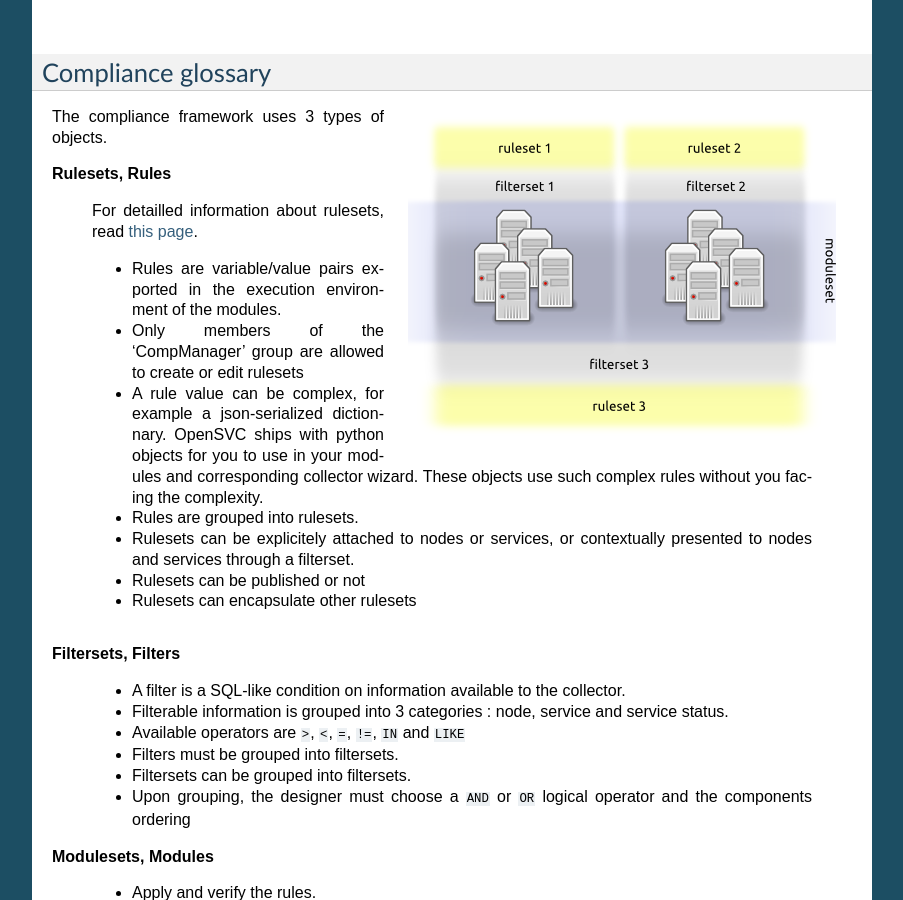
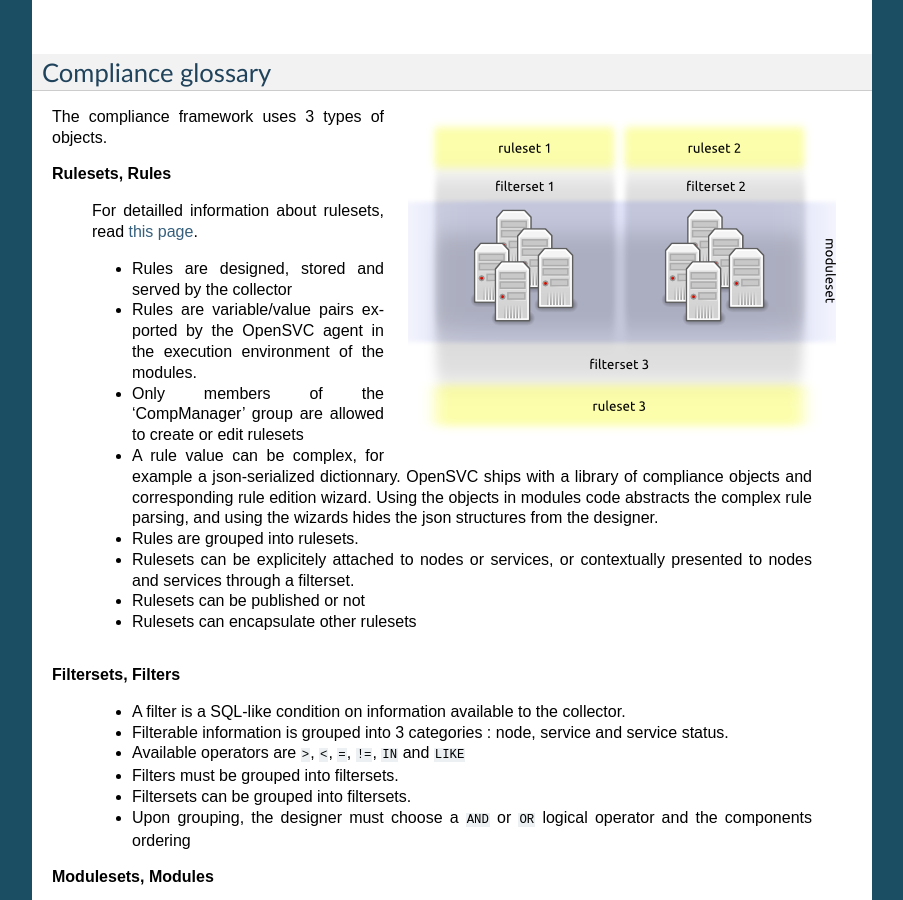
Before and after one commit to opensvc/docs.opensvc.com, a Sphinx documentation site: the page built from source/compliance.concepts.rst, in a window 1280 px wide and 900 px high, scrolled down 1311 px. Shown: the whole window, without its empty margins (198-1101 px from the left). Built offline with Sphinx 7.4.7, drawn with Linux system fonts in a browser that asks for light colours.

Commit message:
More facts about rulesets

```diff
--- a/source/compliance.concepts.rst
+++ b/source/compliance.concepts.rst
@@ -51,9 +51,10 @@ The compliance framework uses 3 types of objects.
 
     For detailled information about rulesets, read `this page <compliance.rulesets.html>`_.
 
-    * Rules are variable/value pairs exported in the execution environment of the modules.
+    * Rules are designed, stored and served by the collector
+    * Rules are variable/value pairs exported by the OpenSVC agent in the execution environment of the modules.
     * Only members of the 'CompManager' group are allowed to create or edit rulesets
-    * A rule value can be complex, for example a json-serialized dictionnary. OpenSVC ships with python objects for you to use in your modules and corresponding collector wizard. These objects use such complex rules without you facing the complexity.
+    * A rule value can be complex, for example a json-serialized dictionnary. OpenSVC ships with a library of compliance objects and corresponding rule edition wizard. Using the objects in modules code abstracts the complex rule parsing, and using the wizards hides the json structures from the designer.
     * Rules are grouped into rulesets.
     * Rulesets can be explicitely attached to nodes or services, or contextually presented to nodes and services through a filterset.
     * Rulesets can be published or not
--- a/source/compliance.rulesets.rst
+++ b/source/compliance.rulesets.rst
@@ -5,9 +5,10 @@ This page presents detailled information about rulesets.
 
 Base facts about rulesets :
 
-    * Rules are variable/value pairs exported in the execution environment of the modules.
+    * Rules are designed, stored and served by the collector
+    * Rules are variable/value pairs exported by the OpenSVC agent in the execution environment of the modules.
     * Only members of the 'CompManager' group are allowed to create or edit rulesets
-    * A rule value can be complex, for example a json-serialized dictionnary. OpenSVC ships with python objects for you to use in your modules and corresponding collector wizard. These objects use such complex rules without you facing the complexity.
+    * A rule value can be complex, for example a json-serialized dictionnary. OpenSVC ships with a library of compliance objects and corresponding rule edition wizard. Using the objects in modules code abstracts the complex rule parsing, and using the wizards hides the json structures from the designer.
     * Rules are grouped into rulesets.
     * Rulesets can be explicitely attached to nodes or services, or contextually presented to nodes and services through a filterset.
     * Rulesets can be published or not
```
